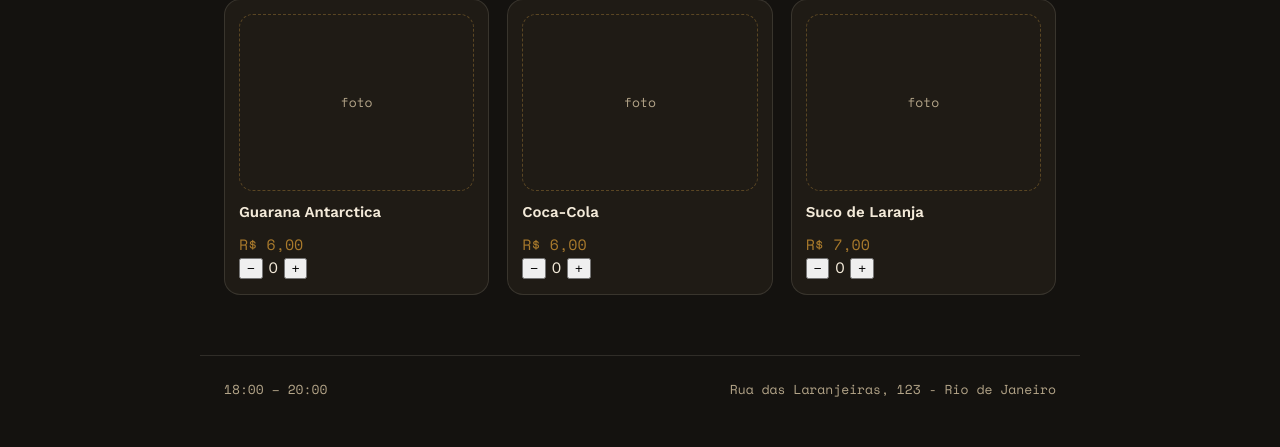
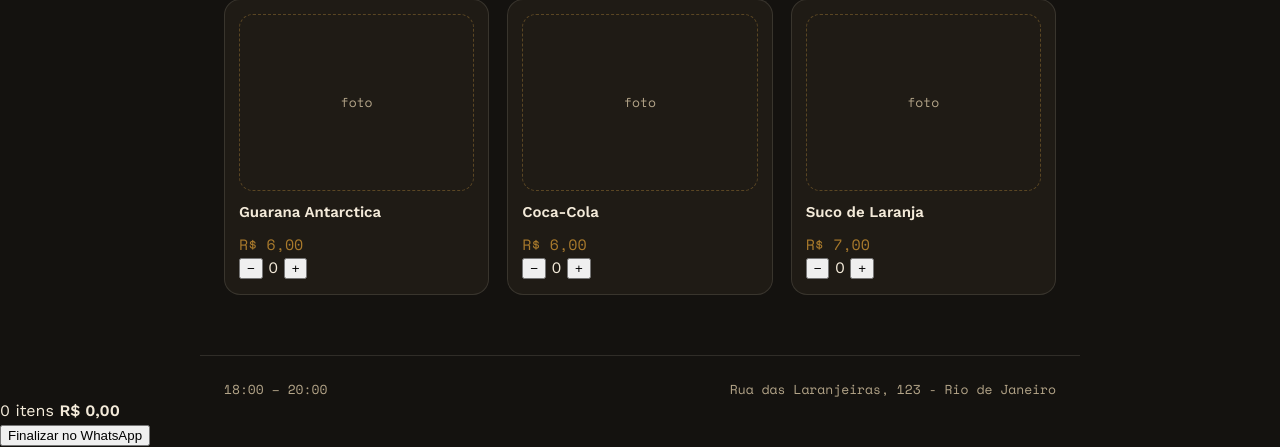
Before and after one commit to Alons078/proyecto-pizzaria-site-web, a Flask app: page / in a window 1280 px wide. Shown: the part 2998-3445 px from the top of the page. Before the commit the page ends 3395 px from the top, so only its background shows below. Run offline with Flask 3, Linux system fonts and the light colour scheme.

Commit message:
Add files via upload

```diff
--- a/templates/cliente.html
+++ b/templates/cliente.html
@@ -4,7 +4,7 @@
 <meta charset="UTF-8">
 <meta name="viewport" content="width=device-width, initial-scale=1.0">
 <title>Rei Pizzaria</title>
-<link rel="preconnect" href="../logo.jpg">
+<link rel="preconnect" href="https://fonts.googleapis.com">
 <link href="https://fonts.googleapis.com/css2?family=Fraunces:ital,wght@0,600;1,600&family=Space+Mono&family=Work+Sans:wght@400;500;600&display=swap" rel="stylesheet">
 <link rel="stylesheet" href="/static/style.css">
 </head>
@@ -12,7 +12,7 @@
 
 <header class="top">
   <div class="brand">
-    <a href="../logo.jpg" target="_blank">
+    <a href="/">
       <img class="brand-logo" id="brand-logo" src="" alt="Rey Pizzaria" style="display:none;">
       <span id="brand-name">Rei Pizzaria</span>
     </a>
@@ -56,9 +56,17 @@
 </main>
 
 <footer class="foot">
-  <span id="foot-hours">18h – 2.00h</span>
+  <span id="foot-hours">18h – 20h</span>
   <span id="foot-address"></span>
 </footer>
+
+<div class="cart-bar" id="cart-bar">
+  <div class="cart-info">
+    <span id="cart-count">0 itens</span>
+    <strong id="cart-total">R$ 0,00</strong>
+  </div>
+  <button type="button" class="cart-checkout-btn" id="cart-checkout-btn">Finalizar no WhatsApp</button>
+</div>
 
 <script src="/static/client.js"></script>
 </body>
```
